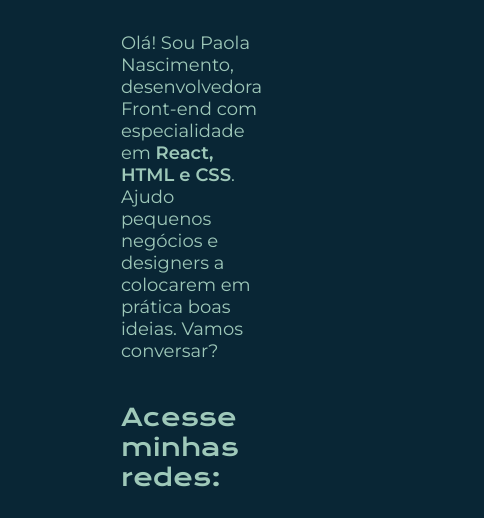
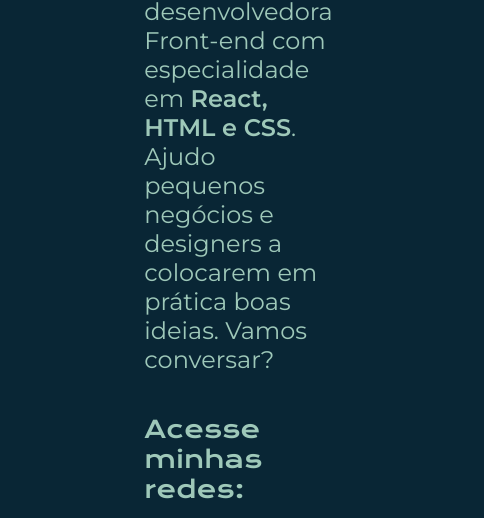
Before and after one commit to paolaalim/portifolio, a plain HTML site: page index.html in a window 390 px wide. Shown: the part 901-1419 px from the top of the page, 484 px wide, since content can reach past the window. Drawn offline with nearby package versions, Linux system fonts and the light colour scheme.

Commit message:
ajustando responsividade

```diff
--- a/style.css
+++ b/style.css
@@ -17,7 +17,7 @@
 
 @media (max-width: 1200px){
     .cabecalho{
-        padding: 10%;
+        padding: 5%;
     }
     .cabecalho__menu{
         justify-content: center;
@@ -25,22 +25,13 @@
     .apresentacao{
         flex-direction: column-reverse;
         padding: 5%;
+        width: 100%;
+        padding: 0; /* ou remova completamente o padding */
+        margin: 0;
     }
     .apresentacao__conteudo {
-        width: auto;
-    }
-}
-@media (max-width: 480px) {
-    .cabecalho {
-        padding: 5% 2%;
-    }
+        width: 100%;
 
-    .cabecalho__menu {
-        gap: 10px;
-    }
-
-    .apresentacao {
-        padding: 7% 3%;
     }
 }
 
@@ -138,7 +129,7 @@ span{
 }
 
 .apresentacao__conteudo__texto {
-    font-size: large;
+    font-size: 1.5rem;
     font-family: var(--font-secundaria);
 }
 
```
